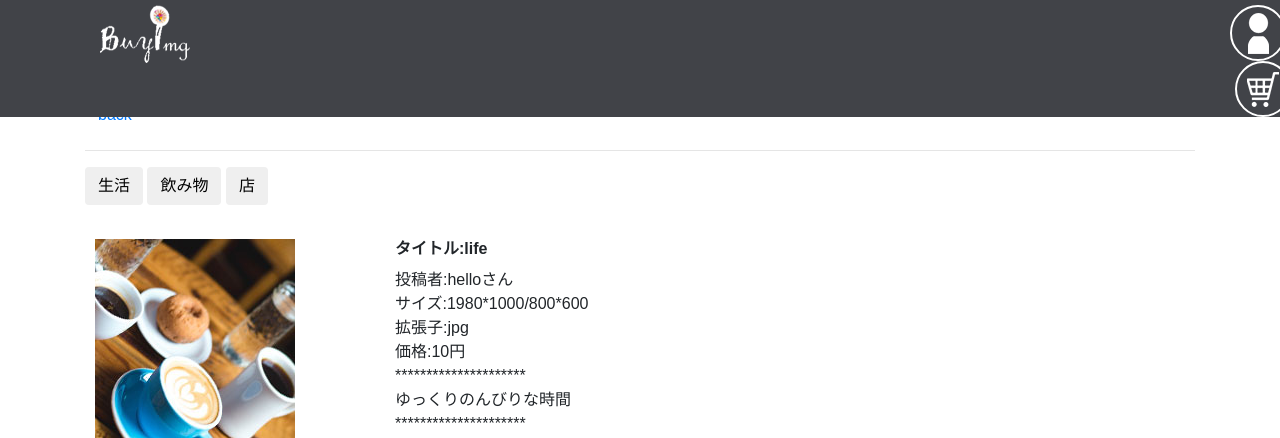
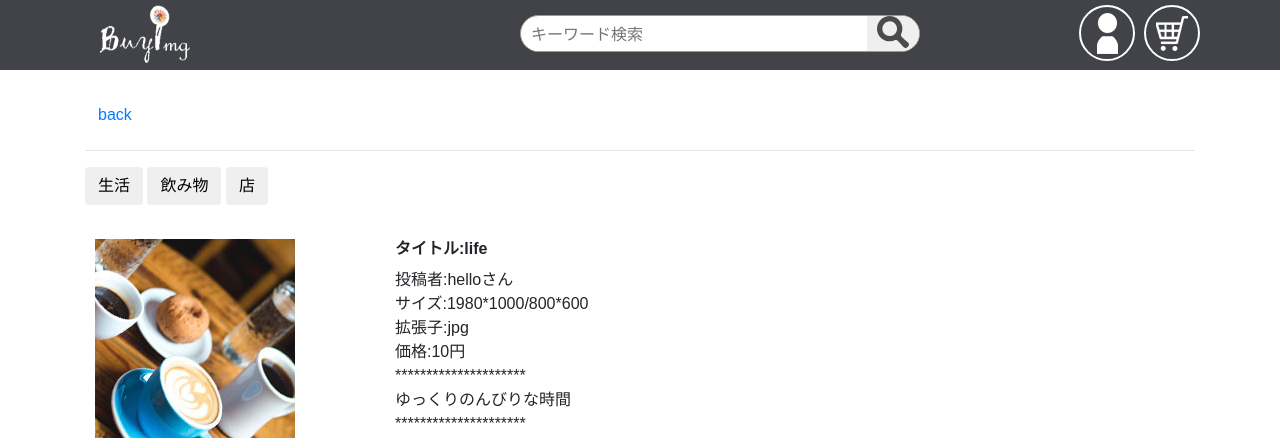
Before and after one commit to moritakun/BUYIMG, a PHP site: page /preview_detail.php in a window 1280 px wide. Shown: the top 438 px of the page. Run offline with PHP 8.4, Linux system fonts and the light colour scheme; some web fonts are replaced.

Commit message:
preview_detailのheader変更

```diff
--- a/BUYIMG/css/テンプレート.css
+++ b/BUYIMG/css/preview_detail.css
@@ -22,13 +22,56 @@ body {
 	float:left;
 }
 .header_buttons{
-	margin-left:1230px;
+	text-align:right;
+	padding-right:80px;
 	padding-top:5px;
 }
+
+/*検索フォーム*/
+.search_container{
+  box-sizing: border-box;
+  position: relative;
+  border: 1px solid #999;
+  padding: 3px 10px;
+  border-radius: 20px;
+  height: 2.3em;
+  width: 400px;
+  overflow: hidden;
+  background-color:white;
+  float:left;
+  margin:15px 0 0 330px;
+}
+.search_container input[type="text"]{
+  border: none;
+  height: 2.0em;
+  width:350px;
+}
+.search_container input[type="text"]:focus {
+  outline: 0;
+}
+.search_container input[type="submit"]{
+  cursor: pointer;
+  font-family: FontAwesome;
+  font-size: 1.3em;
+  border: none;
+  /* 虫眼鏡の画像 */
+  background-image:url(../img/common/search.png);
+    background-repeat:no-repeat;
+    background-position: 50% 50%;
+  color: #3879D9;
+  position: absolute;
+  width: 2.5em;
+  height: 2.5em;
+  right: 0;
+  top: -10px;
+  outline : none;
+}
+
 /* mypage button */
 .header_button1{
 	border-radius: 50%;
-    border: 2px solid white;
+  border: 2px solid white;
+  vertical-align: middle;
 }
 .header_button1:hover{
 	border-radius: 50%;
@@ -38,7 +81,8 @@ body {
 .header_button2{
 	margin-left:5px;
 	border-radius: 50%;
-    border: 2px solid white;
+  border: 2px solid white;
+  vertical-align: middle;
 }
 .header_button2:hover{
 	margin-left:5px;
--- a/BUYIMG/preview_detail.php
+++ b/BUYIMG/preview_detail.php
@@ -9,16 +9,22 @@
 		<link href="./css/bootstrap.css" rel="stylesheet" type="text/css"/>
 
 		<link href="https://fonts.googleapis.com/css?family=Charmonman" rel="stylesheet">
-		<link href="./css/テンプレート.css" rel="stylesheet" type="text/css" />
+		<link href="./css/preview_detail.css" rel="stylesheet" type="text/css" />
 
 	</head>
 	<body>
 		<!-- header -->
 			<div class="header">
 				<a href="index.html"><img src="./img/common/logo_white.png" class="header_logo"></a>
+				<!-- 検索フォーム -->
+				<form method="post" action="./preview.php" class="search_container">
+					<input type="text" size="25" placeholder="キーワード検索" name="seaech_word">
+	  				<input type="submit" value="">
+				</form>
+
 				<div class="header_buttons">
 					<a href="blank"><img src="./img/common/header_button1.png" class="header_button1"></a>
-					<a href="./cart.html"><img src="./img/common/header_button2.png" class="header_button2"></a>
+					<a href="./cart.php"><img src="./img/common/header_button2.png" class="header_button2"></a>
 				</div>
 			</div>
 		<!-- /header -->
```
